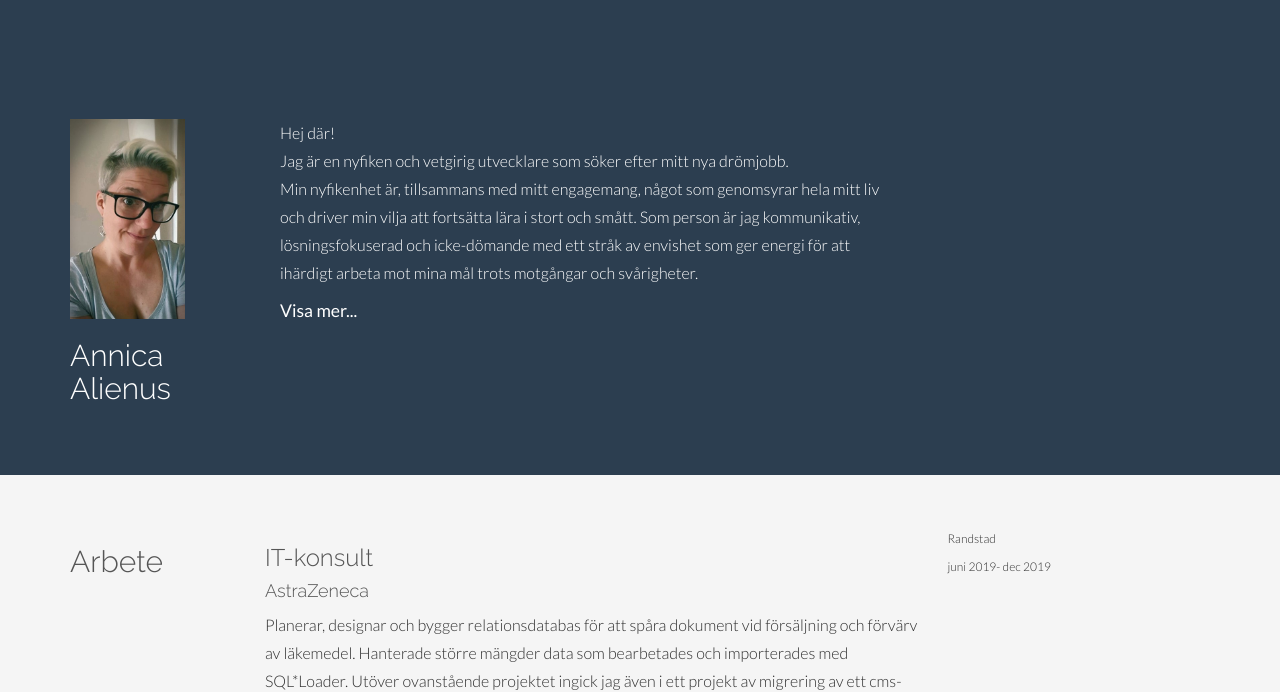
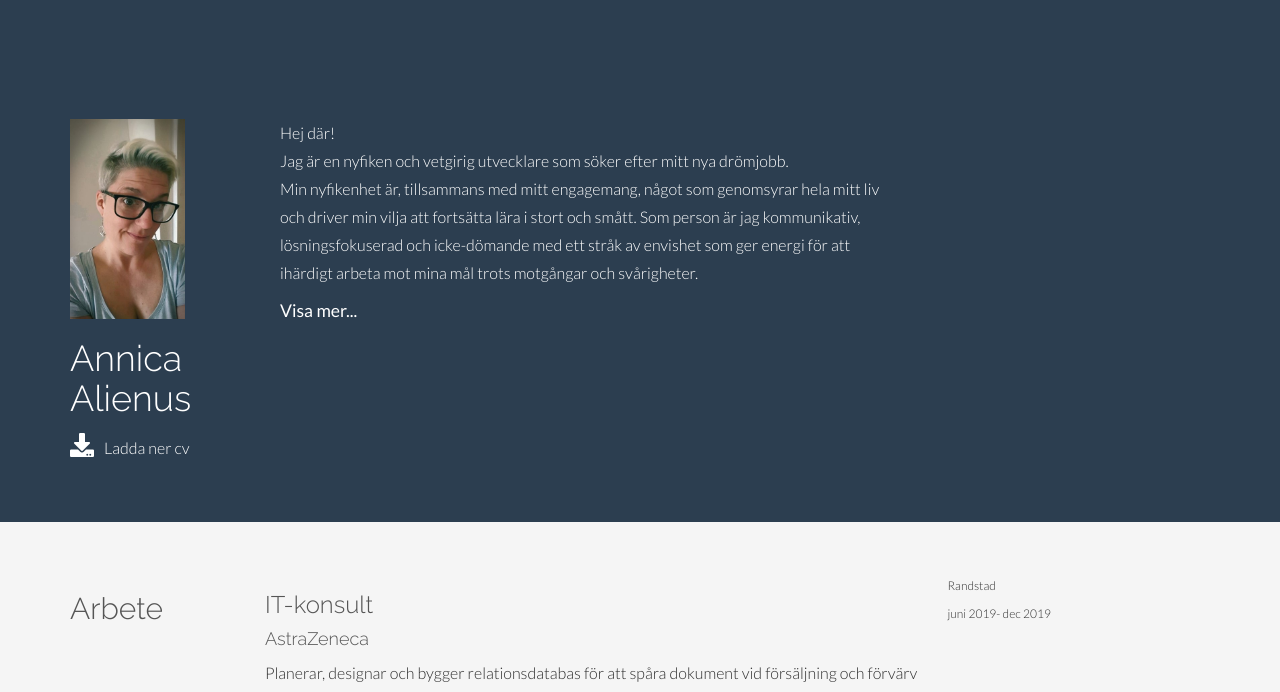
Before and after one commit to alienarex/annica_space, a PHP site: page / in a window 1280 px wide. Shown: the part 361-1053 px from the top of the page. Run offline with PHP 8.4, Linux system fonts and the light colour scheme; some libraries are stand-ins or nearby versions.

Commit message:
Fixed design for printing. Added pdf cv for downloading.

```diff
--- a/annica.space/css/style.css
+++ b/annica.space/css/style.css
@@ -42,6 +42,9 @@ p {
   margin-left: auto;
   margin-right: auto;
   font-size: 110%;
+}
+.hidden-item {
+  display: none;
 }
 .edu-item {
   margin-bottom: 0;
@@ -216,6 +219,19 @@ SECTION WRAPS
 #about {
   padding-top: 60px;
 }
+#about a.download::before {
+  content: "\f019";
+  font-family: "Font Awesome 5 Free";
+  font-weight: 900;
+  font-size: 24px;
+  margin-right: 10px;
+  color: #fff;
+  font-style: normal;
+}
+#about a.download:hover {
+  color: rgb(7, 238, 255);
+  font-style: normal;
+}
 /*Skill*/
 
 #skillswrap {
@@ -297,7 +313,6 @@ ul.socials li.linkedin::before {
   font-weight: 900;
   color: #0077b5;
 }
-
 /* Global Values */
 
 .divider {
@@ -332,8 +347,41 @@ ul.socials li.linkedin::before {
     float: right;
     padding: inherit;
   }
-  #about div h2,
+  #about div h1,
   img {
     padding-left: 15px;
   }
 }
+@media print {
+  #section-topbar {
+    display: none;
+  }
+  #headerwrap {
+    display: none;
+  }
+  #visible-item-id {
+    display: none;
+  }
+  #contact ul.socials li a::after {
+    content: none;
+  }
+  @page {
+    size: 210mm, 297mm;
+    margin: 0;
+    orphans: 40;
+    widows: 6;
+  }
+  article {
+    page-break-inside: avoid;
+  }
+  body {
+    padding-top: 0;
+  }
+  ul.socials li {
+    display: flex;
+    align-items: center;
+    font-size: large;
+    margin: auto;
+    inline-size: 9em;
+  }
+}
--- a/annica.space/index.php
+++ b/annica.space/index.php
@@ -190,8 +190,8 @@
             <div class="row">
                 <ul class="socials d-flex">
                     <li class="envelope"><a href="mailto:annica@alienus.se">annica@alienus.se</a></li>
-                    <li class="github"><a href="https://github.com/alienarex?tab=repositories">alienarex</a></li>
-                    <li class="discord"><a href="https://discordapp.com/users/alienarex#3358/">alienarex</a></li>
+                    <li class="github"><a href="https://github.com/alienarex">Github </a></li>
+                    <li class="discord"><a href="https://discordapp.com/users/alienarex#3358/">Discord</a></li>
                     <li class="linkedin"><a href="https://linkedin.com/in/annica-alienus">LinkedIn</a></li>
                 </ul>
             </div>
--- a/annica.space/js/main.js
+++ b/annica.space/js/main.js
@@ -1,5 +1,5 @@
 jQuery(document).ready(function ($) {
-  $(".hidden-item").hide();
+  // $(".hidden-item").hide();
 
   document.getElementById("visible-item-id").innerText = "Visa mer...";
   // Smooth scroll for the menu and links with .scrollto classes
--- a/annica.space/php/main.php
+++ b/annica.space/php/main.php
@@ -10,7 +10,8 @@ function get_html_section_intro(string $name, string $strAbout, int $splitStrAbo
             <div class="row">
                 <div class="col-lg-2 col-md-2 col-sm-12">
                     <img class ="profile-pic" src="img\profilPic.jpg" alt="profile picture" />
-                    <h2>%s</h2>
+                    <h1>%s</h1>
+                   <a class ="download" href="docs/CV- AnnicaAlienus.pdf" download ="AnnicaAlienus-CV">Ladda ner cv</a>
                 </div>
                 <div class=" col-lg-7 col-md-7 col-sm-12">
                 <p class = "visible-text col-md-12 ">%s</p>
```
Also changed, not shown: 1 other file.
